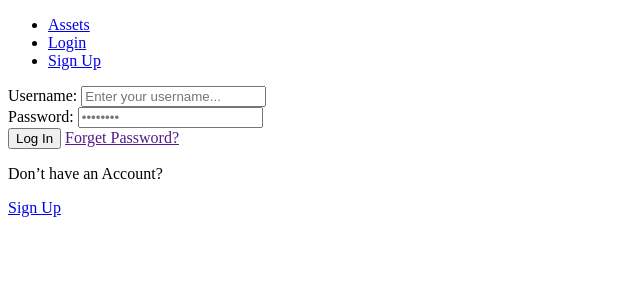
After one commit to AhteshamUddowla/Asset-Tracker, a Django app: template templates/login.html in a window 1280 px wide. The commit adds this page. Shown: the top 300 px of the page, without its empty margins (0-640 px from the left). Run offline with Django 3.2, Linux system fonts and the light colour scheme; the template is opened without the code that fills it, so the values that code supplies are empty.

Commit message:
login_view created

```diff
--- a/assets/templates/assets/assets.html
+++ b/assets/templates/assets/assets.html
@@ -1,7 +1,7 @@
 {% extends 'base.html' %}
 
 {% block content %}
-    <table border="1" align="center" margin-top="40px">
+    <table border="1" align="center" margin-top="40px" style="border-collapse: collapse;">
         <tr>
             <th>SL No</th>
             <th>Asset Type</th>
--- a/assets/urls.py
+++ b/assets/urls.py
@@ -2,5 +2,6 @@ from django.urls import path
 from . import views
 
 urlpatterns = [
-    path('', views.assets, name='assets'),
+    path('', views.assets_view, name='assets'),
+    path('login/', views.login_view, name='login'),
 ]
--- /dev/null
+++ b/templates/login.html
@@ -0,0 +1,42 @@
+{% extends 'base.html' %}
+
+{% block content %}
+    <div class="auth">
+        <div class="card">
+        <form action="" method="POST" class="form auth__form">
+            {% csrf_token %}
+            <div class="form__field">
+            <label for="formInput#text">Username: </label>
+            <input
+                class="input input--text"
+                id="formInput#text"
+                type="text"
+                name="username"
+                placeholder="Enter your username..."
+            />
+            </div>
+
+            <!-- Input:Password -->
+            <div class="form__field">
+            <label for="formInput#password">Password: </label>
+            <input
+                class="input input--password"
+                id="formInput#passowrd"
+                type="password"
+                name="password"
+                placeholder="••••••••"
+            />
+            </div>
+            <div class="auth__actions">
+            <input class="btn btn--sub btn--lg" type="submit" value="Log In" />
+            <a href="">Forget Password?</a>
+            </div>
+        </form>
+        <div class="auth__alternative">
+            <p>Don’t have an Account?</p>
+            <a href="#">Sign Up</a>
+        </div>
+        </div>
+    </div>
+
+{% endblock %}
--- a/templates/navbar.html
+++ b/templates/navbar.html
@@ -6,9 +6,11 @@
           <li><a href="{% url 'assets' %}">Assets</a></li>
 
           {% if request.user.is_authenticated %}
+          <li>User: {{request.user.username}}</li>
           <li><a href="#">Logout</a></li>
           {% else %}
-          <li><a href="#">Login/Sign Up</a></li>
+          <li><a href="{% url 'login' %}">Login</a></li>
+          <li><a href="#">Sign Up</a></li>
           {% endif %}
 
         </ul>
```
Also changed, not shown: assets/views.py (+29 -2 lines), db.sqlite3.
